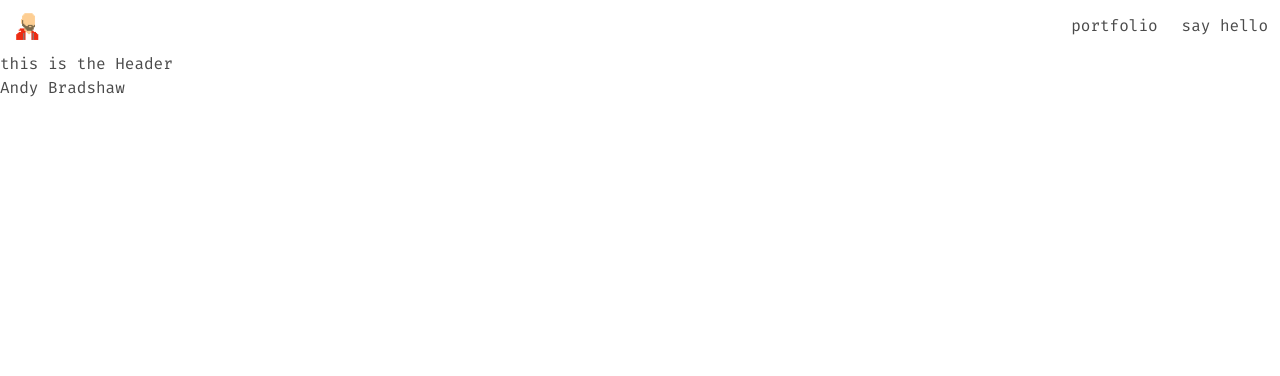
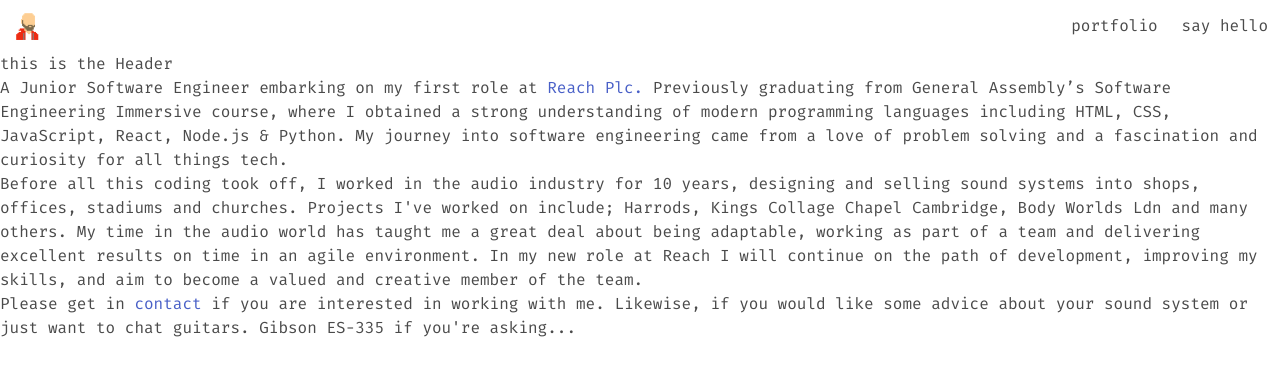
Before and after one commit to andy8radshaw/portfolio, a React (Create React App) app: page / in a window 1280 px wide. Shown: the top 376 px of the page. Built offline with nearby package versions, Linux system fonts and the light colour scheme.

Commit message:
more minor adjustments to nav

```diff
--- a/src/components/pages/Home.js
+++ b/src/components/pages/Home.js
@@ -1,11 +1,29 @@
+/* eslint-disable react/jsx-no-target-blank */
 import React from 'react'
+import { Link } from 'react-router-dom'
 import Header from '../common/Header'
 
 function Home() {
   return (
     <div className='Home'>
       <Header />
-      <h1>Andy Bradshaw</h1>
+      <p>A Junior Software Engineer embarking on my first role at <a href="https://www.reachplc.com/home" target="_blank">Reach Plc.</a> Previously graduating
+        from General Assembly’s Software Engineering Immersive course, where I obtained a strong
+        understanding of modern programming languages including HTML, CSS, JavaScript, React, Node.js & Python. My
+        journey into software engineering came from a love of problem solving and a fascination and curiosity for
+        all things tech.
+      </p>
+
+      <p>Before all this coding took off, I worked in the audio industry for 10 years, designing and selling sound
+        systems into shops, offices, stadiums and churches. Projects I've worked on include; Harrods, Kings
+        Collage Chapel Cambridge, Body Worlds Ldn and many others. My time in the audio world has taught me a
+        great deal
+        about being adaptable, working as part of a team and delivering excellent results on time in an agile
+        environment. In my new role at Reach I will continue on the path of development, improving my
+        skills, and aim to become a valued and creative member of the team.</p>
+      <p>Please get in <Link to="/contact">contact</Link> if you are interested in working with me. Likewise, if you
+        would like some advice about your sound system or just want to chat guitars. Gibson ES-335 if you're
+        asking...</p>
     </div>
   )
 }
```
